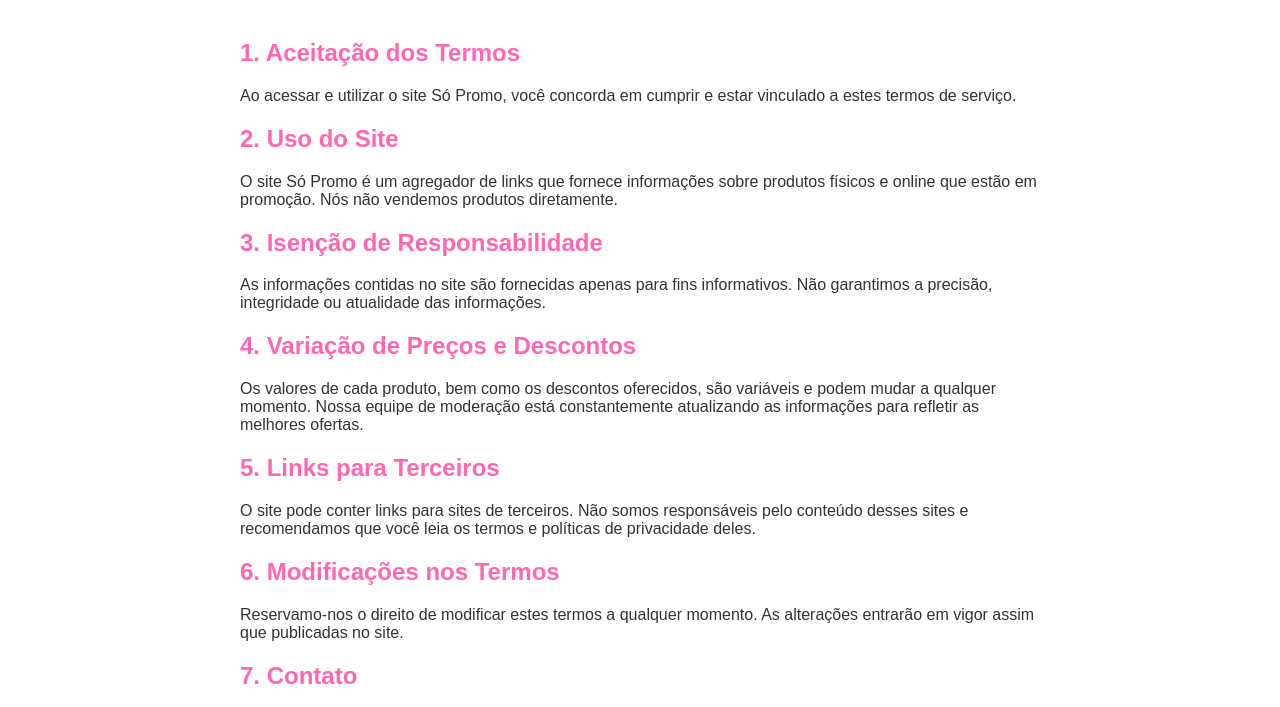
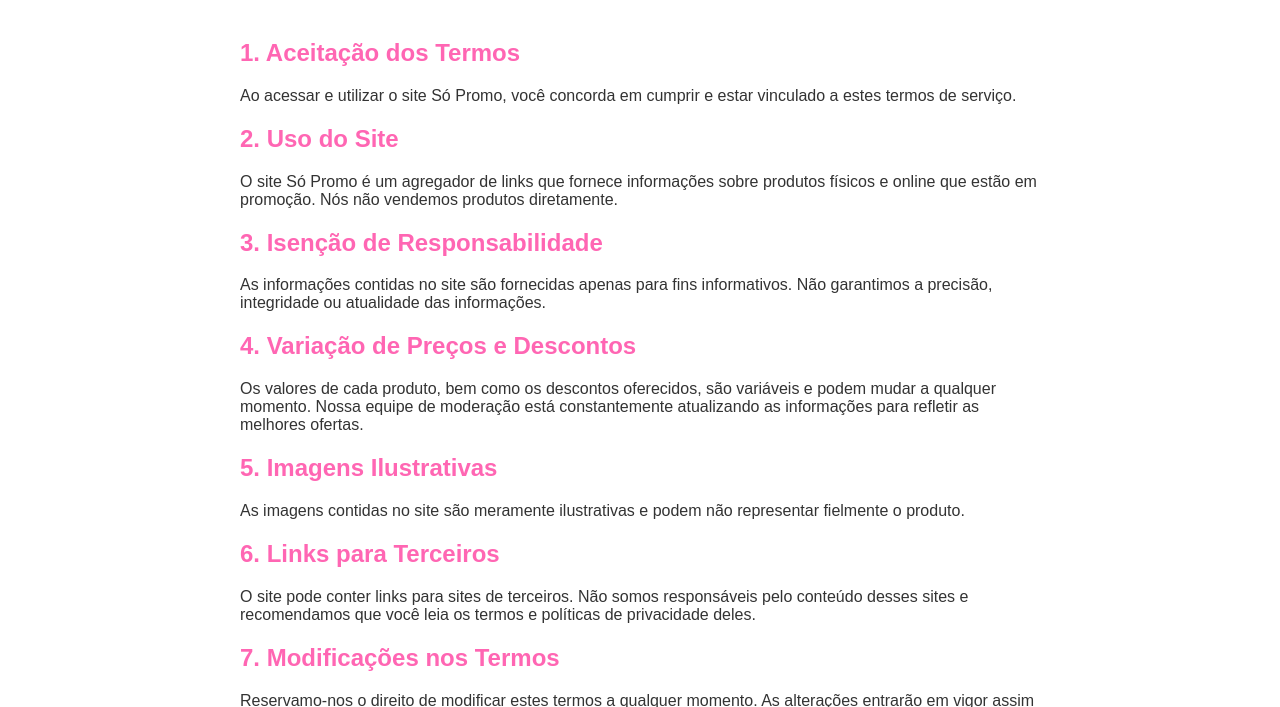
Before and after one commit to SoPromo/SoPromo.github.io, a plain HTML site: page termos.html in a window 1280 px wide. Shown: the part 78-785 px from the top of the page. Drawn offline with Linux system fonts and the light colour scheme.

Commit message:
Update termos.html

```diff
--- a/termos.html
+++ b/termos.html
@@ -59,13 +59,16 @@
     <h2>4. Variação de Preços e Descontos</h2>
     <p>Os valores de cada produto, bem como os descontos oferecidos, são variáveis e podem mudar a qualquer momento. Nossa equipe de moderação está constantemente atualizando as informações para refletir as melhores ofertas.</p>
 
-    <h2>5. Links para Terceiros</h2>
+    <h2>5. Imagens Ilustrativas</h2>
+    <p>As imagens contidas no site são meramente ilustrativas e podem não representar fielmente o produto.</p>
+
+    <h2>6. Links para Terceiros</h2>
     <p>O site pode conter links para sites de terceiros. Não somos responsáveis pelo conteúdo desses sites e recomendamos que você leia os termos e políticas de privacidade deles.</p>
 
-    <h2>6. Modificações nos Termos</h2>
+    <h2>7. Modificações nos Termos</h2>
     <p>Reservamo-nos o direito de modificar estes termos a qualquer momento. As alterações entrarão em vigor assim que publicadas no site.</p>
 
-    <h2>7. Contato</h2>
+    <h2>8. Contato</h2>
     <p>Para qualquer dúvida sobre estes termos, entre em contato conosco pelo Instagram: @cris166</p>
 </div>
 
```
